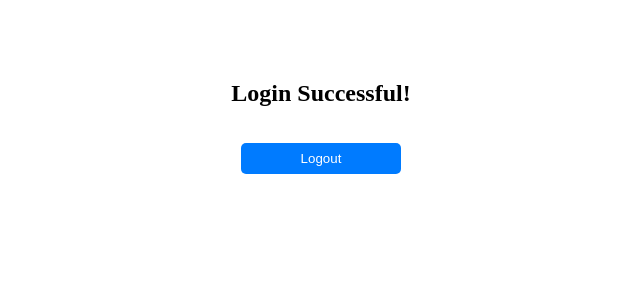
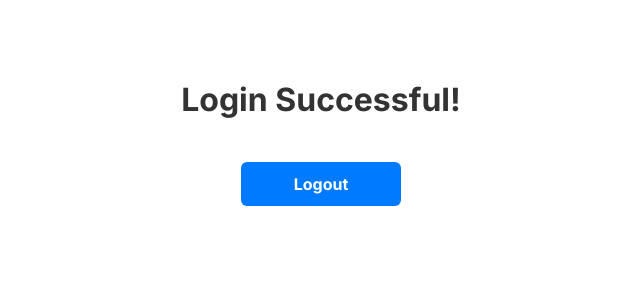
Before and after one commit to SCORPIA2004/Kiroku, a React (Create React App) app in the folder Project 1/login-app/: page /success in a window 1280 px wide. Shown: the top 300 px of the page, without its empty margins (319-959 px from the left). Built offline with nearby package versions, Linux system fonts and the light colour scheme.

Commit message:
Fix: Minor fixes

```diff
--- a/Project 1/login-app/src/pages/SuccessPage.tsx
+++ b/Project 1/login-app/src/pages/SuccessPage.tsx
@@ -1,9 +1,12 @@
+// SuccessPage.tsx
 import { useNavigate } from "react-router-dom";
 import { auth } from "../firebase/firebaseConfig";
 import { signOut } from "firebase/auth";
+import styles from "../styles/SuccessPage.module.css";
 
 const SuccessPage = () => {
   const navigate = useNavigate();
+
   const handleLogout = async () => {
     try {
       await signOut(auth);
@@ -14,9 +17,9 @@ const SuccessPage = () => {
   };
 
   return (
-    <div style={{ textAlign: "center", marginTop: "5rem" }}>
-      <h2>Login Successful!</h2>
-      <button onClick={handleLogout} style={{ width: "10rem" }}>
+    <div className={styles.container}>
+      <h2 className={styles.heading}>Login Successful!</h2>
+      <button onClick={handleLogout} className={styles.logoutButton}>
         Logout
       </button>
     </div>
--- /dev/null
+++ b/Project 1/login-app/src/styles/SuccessPage.module.css
@@ -0,0 +1,32 @@
+/* SuccessPage.module.css */
+
+.container {
+  font-family: 'Inter', sans-serif;
+  text-align: center;
+  margin-top: 5rem;
+}
+
+.heading {
+  font-size: 2rem;
+  font-weight: bold;
+  color: #333;
+}
+
+.logoutButton {
+  font-family: inherit;
+  width: 10rem;
+  padding: 0.75rem;
+  margin-top: 1rem;
+  border: none;
+  border-radius: 6px;
+  background: #007bff;
+  color: white;
+  font-size: 1rem;
+  font-weight: bold;
+  cursor: pointer;
+  transition: background 0.3s ease-in-out;
+}
+
+.logoutButton:hover {
+  background: #0056b3;
+}
```
